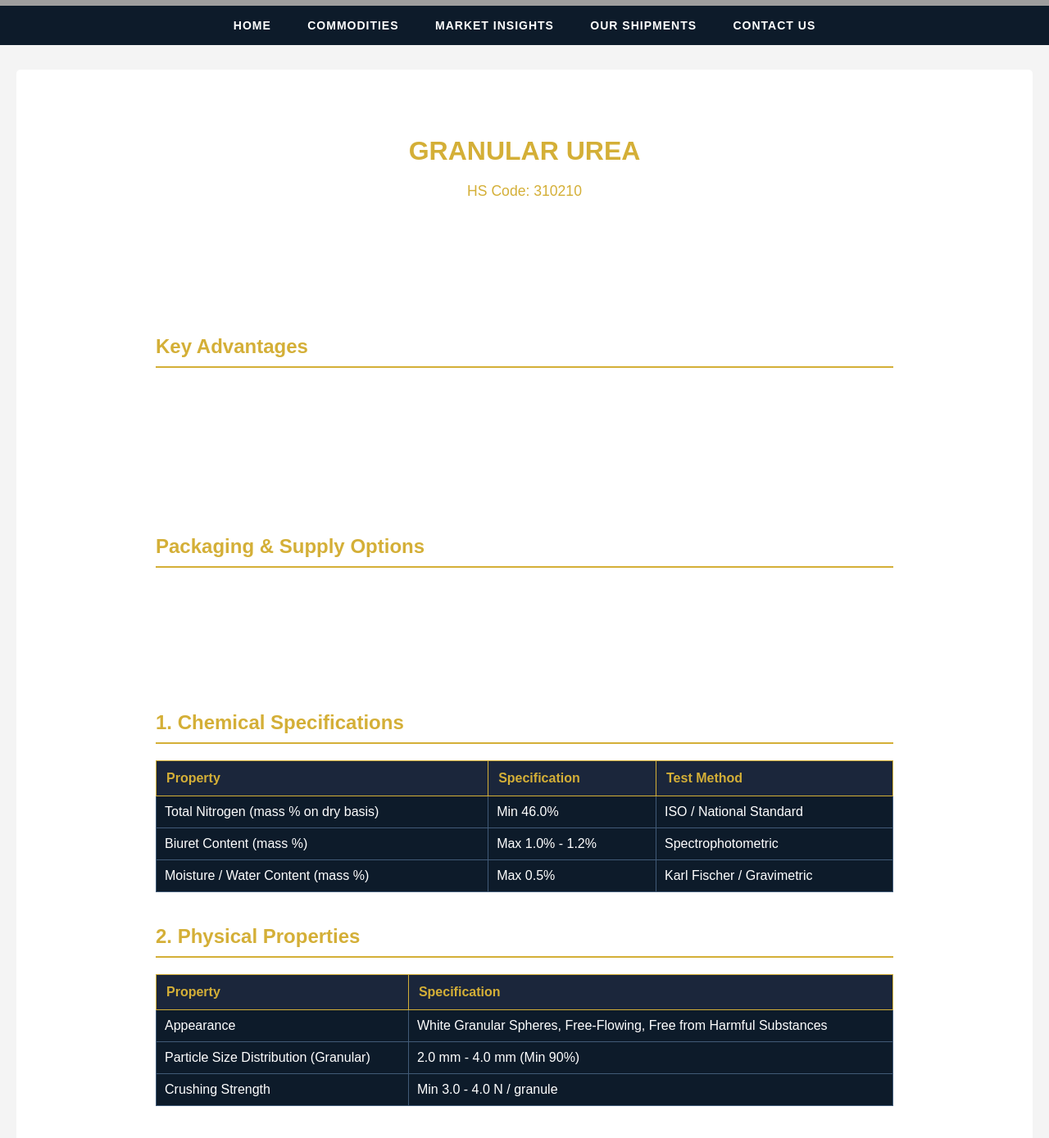
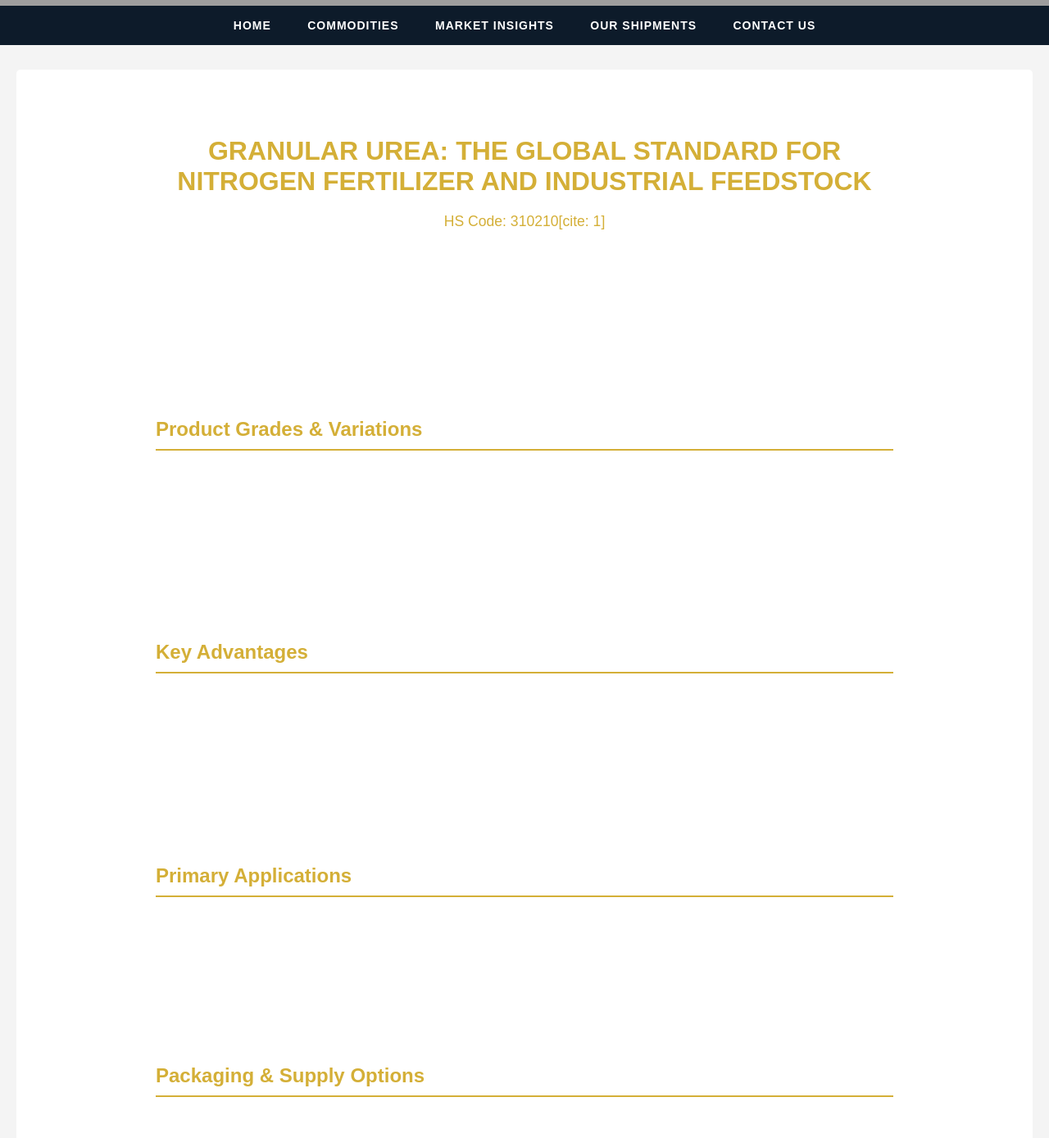
Before and after one commit to satco-petrochemical/satco-petrochemical.github.io, a Jekyll site: the page built from products/granular-urea.md, in a window 1280 px wide and 1400 px high, scrolled down 343 px. Shown: the top 1389 px of the window at 82% size. Built offline with Jekyll 4.4.1, drawn with Linux system fonts in a browser that asks for light colours; some of the changed text lies outside the part shown; grey boxes are pictures that could not be loaded.

Commit message:
Update granular-urea.md

```diff
--- a/products/granular-urea.md
+++ b/products/granular-urea.md
@@ -5,77 +5,123 @@
 
 <div style="max-width: 900px; margin: 0 auto; padding: 40px 20px; color: #ffffff; font-family: Arial, sans-serif;">
 
-  <h1 style="color: #d4af37; text-align: center; margin-bottom: 20px; text-transform: uppercase;">Granular Urea</h1>
-  <p style="text-align: center; color: #d4af37; font-size: 1.1em; margin-bottom: 30px;">HS Code: 310210</p>
+  <h1 style="color: #d4af37; text-align: center; margin-bottom: 20px; text-transform: uppercase;">Granular Urea: The Global Standard for Nitrogen Fertilizer and Industrial Feedstock</h1>
+  <p style="text-align: center; color: #d4af37; font-size: 1.1em; margin-bottom: 30px;">HS Code: 310210[cite: 1]</p>
 
   <p style="line-height: 1.8; font-size: 1.1em; margin-bottom: 20px; text-align: justify;">
-    Granular Urea is a premium-grade solid nitrogen fertilizer widely utilized in global agriculture for its high nutrient content and excellent physical characteristics. SATCO supplies export-grade granular urea featuring high crushing strength, uniform particle size distribution, and resistance to caking during storage and maritime transport.
+    Granular Urea is the premier nitrogenous fertilizer, recognized globally for its high nutrient concentration and physical durability[cite: 1]. Produced through the synthesis of ammonia and carbon dioxide, our Granular Urea is engineered for optimal release rates and minimal dusting during handling[cite: 1]. Its spherical, uniform granule structure ensures consistent application, making it the preferred choice for both large-scale agricultural operations and complex industrial applications[cite: 1].
   </p>
+
+  <h2 style="color: #d4af37; border-bottom: 2px solid #d4af37; padding-bottom: 10px; margin-top: 40px;">Product Grades & Variations</h2>
+  <ul style="line-height: 1.8; margin-bottom: 20px;">
+    <li><strong>Agricultural Grade (Standard):</strong> Optimized for broad-acre farming, featuring high crushing strength for pneumatic spreading and consistent nutrient release[cite: 1].</li>
+    <li><strong>Industrial Grade (Low Biuret):</strong> Specifically processed to maintain ultra-low biuret levels, making it the ideal feedstock for high-performance resins, adhesives, and chemical synthesis[cite: 1].</li>
+    <li><strong>Technical Grade:</strong> Designed for specialized chemical applications where strict impurity limits are required to prevent interference with downstream catalytic processes[cite: 1].</li>
+  </ul>
 
   <h2 style="color: #d4af37; border-bottom: 2px solid #d4af37; padding-bottom: 10px; margin-top: 40px;">Key Advantages</h2>
   <ul style="line-height: 1.8; margin-bottom: 20px;">
-    <li><strong>High Nitrogen Content:</strong> Contains 46% nitrogen, providing a concentrated nutrient source for rapid and healthy crop development.</li>
-    <li><strong>Superior Physical Strength:</strong> Large, hard granules minimize dust formation and ensure smooth mechanical spreading in large-scale farming.</li>
-    <li><strong>Excellent Storage Stability:</strong> Specially treated with conditioning agents to prevent moisture absorption and caking.</li>
+    <li><strong>High Nutrient Density:</strong> Contains 46% nitrogen by weight, providing maximum fertilization efficiency per unit[cite: 1].</li>
+    <li><strong>Superior Physical Integrity:</strong> Enhanced mechanical strength minimizes degradation during shipping and pneumatic spreading[cite: 1].</li>
+    <li><strong>Excellent Handling:</strong> Uniform grain size reduces bridging in silos and ensures precise flow in mechanical spreaders[cite: 1].</li>
+    <li><strong>Controlled Release:</strong> Engineered for optimal dissolution rates, reducing nitrogen leaching in various soil types[cite: 1].</li>
+  </ul>
+
+  <h2 style="color: #d4af37; border-bottom: 2px solid #d4af37; padding-bottom: 10px; margin-top: 40px;">Primary Applications</h2>
+  <ul style="line-height: 1.8; margin-bottom: 20px;">
+    <li><strong>Agriculture:</strong> The fundamental nitrogen source for cereals, fruits, and vegetables globally[cite: 1].</li>
+    <li><strong>Industrial Resin Production:</strong> A vital raw material for the production of urea-formaldehyde (UF) and melamine-formaldehyde (MF) resins[cite: 1].</li>
+    <li><strong>Chemical Feedstock:</strong> Used in the manufacturing of various industrial chemicals and adhesives[cite: 1].</li>
+    <li><strong>Animal Feed Supplements:</strong> Utilized in high-grade ruminant feed formulations under strict quality control[cite: 1].</li>
   </ul>
 
   <h2 style="color: #d4af37; border-bottom: 2px solid #d4af37; padding-bottom: 10px; margin-top: 40px;">Packaging & Supply Options</h2>
+  <p style="line-height: 1.8; margin-bottom: 15px;">At SATCO, we provide modular packaging solutions to ensure the product reaches your destination without moisture degradation or quality loss[cite: 1].</p>
   <ul style="line-height: 1.8; margin-bottom: 30px;">
-    <li><strong>Bulk Vessels:</strong> Direct shipment via break-bulk maritime carriers for large industrial buyers.</li>
-    <li><strong>Jumbo Bags (1000 kg / 1200 kg):</strong> Heavy-duty polypropylene bags lined with inner polyethylene to protect against humidity.</li>
-    <li><strong>Small Bags (50 kg):</strong> Laminated woven sacks suitable for regional distribution and retail storage.</li>
+    <li><strong>Bulk (Silo-loaded):</strong> Efficient for large-scale international shipments and direct delivery to fertilizer blending plants[cite: 1].</li>
+    <li><strong>50 kg PP/PE Bags:</strong> The industry standard for manual handling, providing robust moisture protection[cite: 1].</li>
+    <li><strong>1-ton Jumbo Bags:</strong> Our recommended high-efficiency solution for global trade, designed for optimal container utilization and minimized handling loss[cite: 1].</li>
   </ul>
 
-  <h2 style="color: #d4af37; border-bottom: 2px solid #d4af37; padding-bottom: 10px; margin-top: 40px;">1. Chemical Specifications</h2>
+  <h2 style="color: #d4af37; border-bottom: 2px solid #d4af37; padding-bottom: 10px; margin-top: 40px;">1. Chemical Composition</h2>
   <table style="width: 100%; border-collapse: collapse; margin-top: 20px; background: #0d1b2a; margin-bottom: 30px;">
     <thead>
       <tr style="background: #1b263b; color: #d4af37;">
-        <th style="padding: 12px; border: 1px solid #d4af37; text-align: left;">Property</th>
-        <th style="padding: 12px; border: 1px solid #d4af37; text-align: left;">Specification</th>
-        <th style="padding: 12px; border: 1px solid #d4af37; text-align: left;">Test Method</th>
+        <th style="padding: 12px; border: 1px solid #d4af37; text-align: left;">Description</th>
+        <th style="padding: 12px; border: 1px solid #d4af37; text-align: left;">Result</th>
+        <th style="padding: 12px; border: 1px solid #d4af37; text-align: left;">Standard Deviation</th>
+        <th style="padding: 12px; border: 1px solid #d4af37; text-align: left;">Standard Limitation</th>
       </tr>
     </thead>
     <tbody>
       <tr>
-        <td style="padding: 10px; border: 1px solid #415a77;">Total Nitrogen (mass % on dry basis)</td>
+        <td style="padding: 10px; border: 1px solid #415a77;">Nitrogen (N)</td>
+        <td style="padding: 10px; border: 1px solid #415a77;">46.0%</td>
+        <td style="padding: 10px; border: 1px solid #415a77;">± 0.2</td>
         <td style="padding: 10px; border: 1px solid #415a77;">Min 46.0%</td>
-        <td style="padding: 10px; border: 1px solid #415a77;">ISO / National Standard</td>
       </tr>
       <tr>
-        <td style="padding: 10px; border: 1px solid #415a77;">Biuret Content (mass %)</td>
-        <td style="padding: 10px; border: 1px solid #415a77;">Max 1.0% - 1.2%</td>
-        <td style="padding: 10px; border: 1px solid #415a77;">Spectrophotometric</td>
+        <td style="padding: 10px; border: 1px solid #415a77;">Biuret</td>
+        <td style="padding: 10px; border: 1px solid #415a77;">0.9%</td>
+        <td style="padding: 10px; border: 1px solid #415a77;">± 0.1</td>
+        <td style="padding: 10px; border: 1px solid #415a77;">Max 1.0%</td>
       </tr>
       <tr>
-        <td style="padding: 10px; border: 1px solid #415a77;">Moisture / Water Content (mass %)</td>
+        <td style="padding: 10px; border: 1px solid #415a77;">Moisture</td>
+        <td style="padding: 10px; border: 1px solid #415a77;">0.3%</td>
+        <td style="padding: 10px; border: 1px solid #415a77;">± 0.1</td>
         <td style="padding: 10px; border: 1px solid #415a77;">Max 0.5%</td>
-        <td style="padding: 10px; border: 1px solid #415a77;">Karl Fischer / Gravimetric</td>
+      </tr>
+      <tr>
+        <td style="padding: 10px; border: 1px solid #415a77;">Iron (Fe)</td>
+        <td style="padding: 10px; border: 1px solid #415a77;">0.0005%</td>
+        <td style="padding: 10px; border: 1px solid #415a77;">± 0.0001</td>
+        <td style="padding: 10px; border: 1px solid #415a77;">Max 0.001%</td>
       </tr>
     </tbody>
   </table>
 
-  <h2 style="color: #d4af37; border-bottom: 2px solid #d4af37; padding-bottom: 10px; margin-top: 40px;">2. Physical Properties</h2>
+  <h2 style="color: #d4af37; border-bottom: 2px solid #d4af37; padding-bottom: 10px; margin-top: 40px;">2. Physical Analysis</h2>
   <table style="width: 100%; border-collapse: collapse; margin-top: 20px; background: #0d1b2a; margin-bottom: 40px;">
     <thead>
       <tr style="background: #1b263b; color: #d4af37;">
-        <th style="padding: 12px; border: 1px solid #d4af37; text-align: left;">Property</th>
-        <th style="padding: 12px; border: 1px solid #d4af37; text-align: left;">Specification</th>
+        <th style="padding: 12px; border: 1px solid #d4af37; text-align: left;">Description</th>
+        <th style="padding: 12px; border: 1px solid #d4af37; text-align: left;">Result</th>
+        <th style="padding: 12px; border: 1px solid #d4af37; text-align: left;">Standard Deviation</th>
+        <th style="padding: 12px; border: 1px solid #d4af37; text-align: left;">Standard Limitation</th>
       </tr>
     </thead>
     <tbody>
       <tr>
-        <td style="padding: 10px; border: 1px solid #415a77;">Appearance</td>
-        <td style="padding: 10px; border: 1px solid #415a77;">White Granular Spheres, Free-Flowing, Free from Harmful Substances</td>
+        <td style="padding: 10px; border: 1px solid #415a77;">Particle Size (2-4mm)</td>
+        <td style="padding: 10px; border: 1px solid #415a77;">92%</td>
+        <td style="padding: 10px; border: 1px solid #415a77;">± 2</td>
+        <td style="padding: 10px; border: 1px solid #415a77;">Min 90%</td>
       </tr>
       <tr>
-        <td style="padding: 10px; border: 1px solid #415a77;">Particle Size Distribution (Granular)</td>
-        <td style="padding: 10px; border: 1px solid #415a77;">2.0 mm - 4.0 mm (Min 90%)</td>
+        <td style="padding: 10px; border: 1px solid #415a77;">Bulk Density (g/cm³)</td>
+        <td style="padding: 10px; border: 1px solid #415a77;">0.75</td>
+        <td style="padding: 10px; border: 1px solid #415a77;">± 0.02</td>
+        <td style="padding: 10px; border: 1px solid #415a77;">N/A</td>
       </tr>
       <tr>
-        <td style="padding: 10px; border: 1px solid #415a77;">Crushing Strength</td>
-        <td style="padding: 10px; border: 1px solid #415a77;">Min 3.0 - 4.0 N / granule</td>
+        <td style="padding: 10px; border: 1px solid #415a77;">Angle of Repose</td>
+        <td style="padding: 10px; border: 1px solid #415a77;">32°</td>
+        <td style="padding: 10px; border: 1px solid #415a77;">± 1</td>
+        <td style="padding: 10px; border: 1px solid #415a77;">N/A</td>
+      </tr>
+      <tr>
+        <td style="padding: 10px; border: 1px solid #415a77;">Crushing Strength (N)</td>
+        <td style="padding: 10px; border: 1px solid #415a77;">35</td>
+        <td style="padding: 10px; border: 1px solid #415a77;">± 3</td>
+        <td style="padding: 10px; border: 1px solid #415a77;">Min 25</td>
       </tr>
     </tbody>
   </table>
 
+  <h2 style="color: #d4af37; border-bottom: 2px solid #d4af37; padding-bottom: 10px; margin-top: 40px;">Call to Action</h2>
+  <p style="line-height: 1.8; margin-top: 20px; font-style: italic; text-align: center; color: #d4af37;">
+    For Technical Data Sheets (TDS) and current FOB/CFR pricing for bulk shipments, please contact the SATCO specialized sales team[cite: 1].
+  </p>
+
 </div>
```
